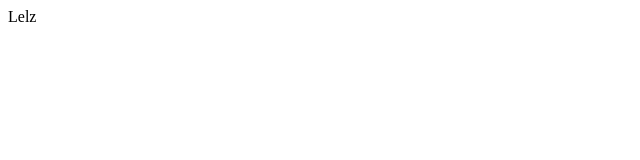
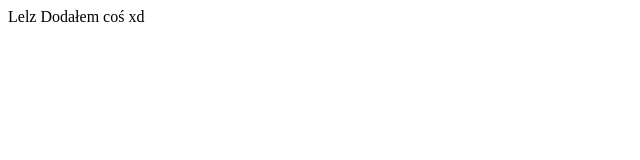
Before and after one commit to Identifinity/cjkomepl, a plain HTML site: page index.html in a window 1280 px wide. Shown: the whole page, without its empty margins (0-640 px from the left). Drawn offline with Linux system fonts and the light colour scheme.

Commit message:
Dodano linijki do body [testowo]

```diff
--- a/index.html
+++ b/index.html
@@ -6,5 +6,6 @@
   </head>
   <body>
     Lelz
+    Dodałem coś xd
   </body>
 </html>
```
